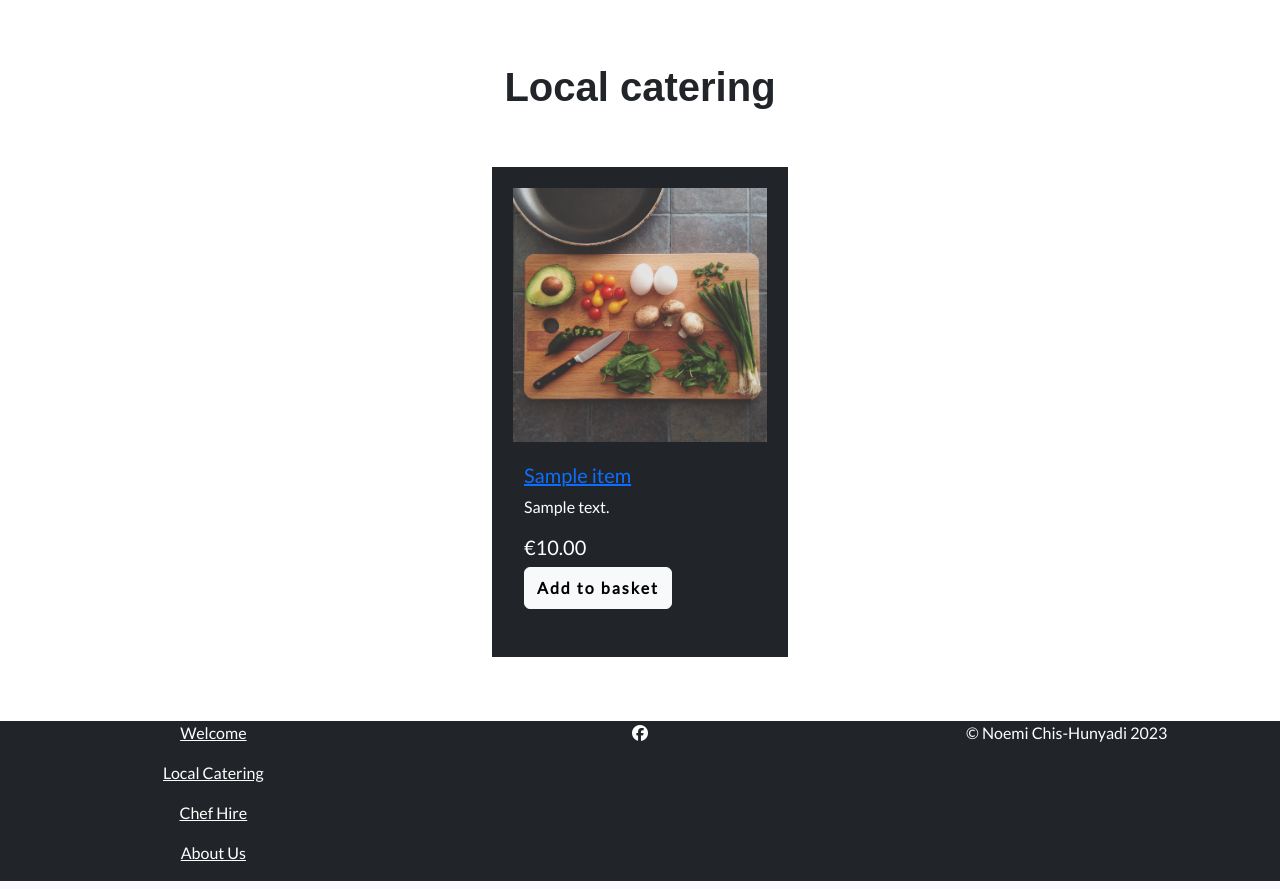
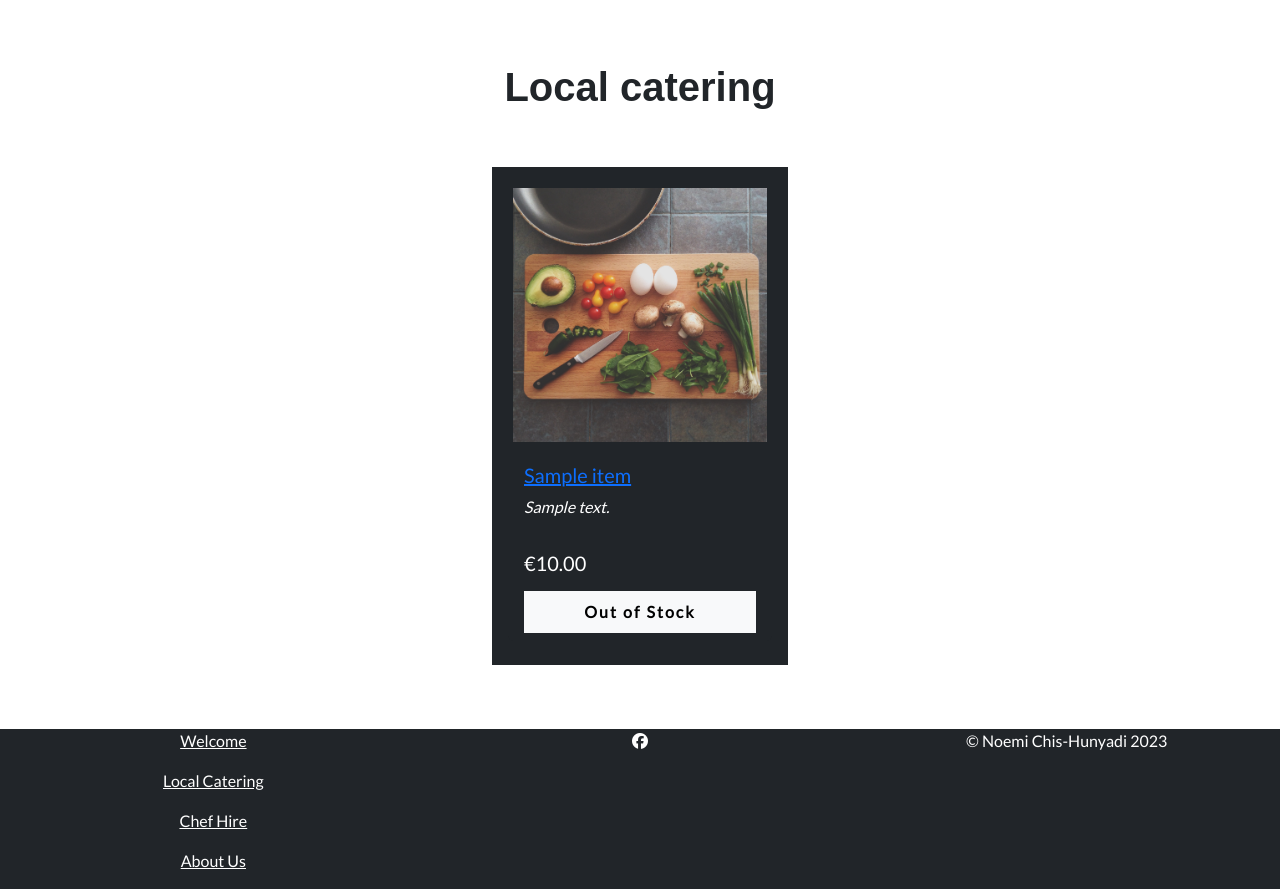
Before and after one commit to noemichis/devil-on-pans, a Django app: page /catering/ in a window 1280 px wide. Shown: the part 249-1138 px from the top of the page. Run offline with Django 3.2, Linux system fonts and the light colour scheme; tables that the repository leaves empty hold one stand-in row (values such as "Sample post"); some libraries are stand-ins or nearby versions; some web fonts are replaced.

Commit message:
Update items.html Bootstrap and CSS with OOS option

```diff
--- a/catering/templates/items/items.html
+++ b/catering/templates/items/items.html
@@ -23,13 +23,19 @@
     <div class="col-sm-6 col-md-6 col-lg-4 col-xl-3 mx-auto my-3">
       <div class="card h-100 rounded-0 border-0 bg-dark text-white p-3 mb-3">
         <img src="../../../media/background.jpg" class="card-img-top rounded-0 border border-5 border-dark" alt="#">
-        <div class="card-body">
+        <div class="card-body d-flex flex-column mb-0 pb-1">
           <a href="#">
             <h5 class="card-title">{{ item.name }}</h5>
           </a>
-          <p class="card-text">{{ item.description }}</p>
-          <h5>€{{ item.price }}</h5>
-          <a href="#" class="btn btn-light py-2"><strong>Add to basket</strong></a>
+          <p class="card-text fst-italic">{{ item.description }}</p>
+          <h5 class="mb-1 mt-auto">€{{ item.price }}</h5>
+        </div>
+        <div class="card-footer border-0 mb-2">
+          {% if item.in_stock %}
+          <a href="#" class="btn btn-light py-2 w-100 rounded-0"><strong>Add to basket</strong></a>
+          {% else %}
+          <div class="btn btn-light mb-0 py-2 w-100 rounded-0 oos-nohover"><strong>Out of Stock</strong></div>
+          {% endif %}
         </div>
       </div>
     </div>
--- a/static/css/base.css
+++ b/static/css/base.css
@@ -67,6 +67,11 @@ hr {
   background: url('/media/background.jpg') no-repeat center center fixed;
 }
 
+.oos-nohover {
+  pointer-events: none;
+}
+
+
 /*  Media Queries */
 
 /* Navbar logo required size increase on 400px up screens  */
```
